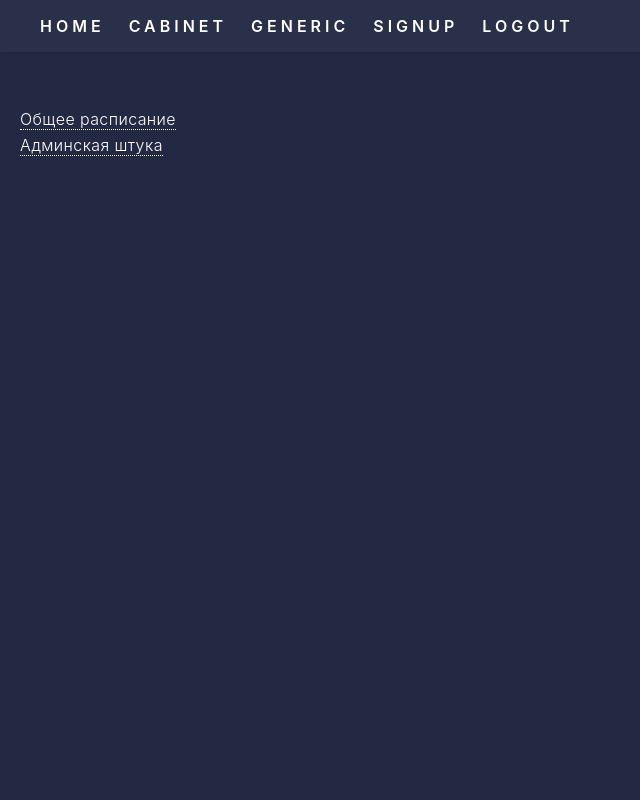
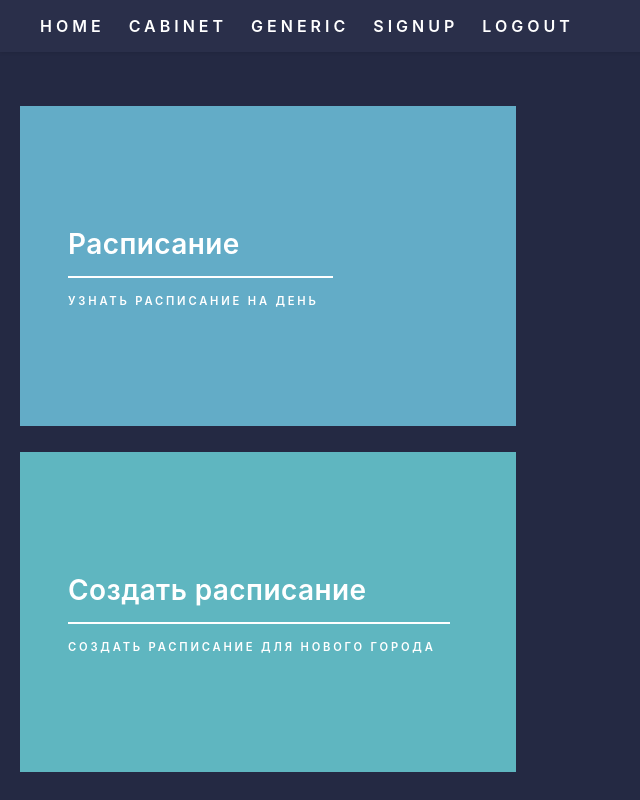
Before and after one commit to amosovaa/MCT, a React (Create React App) app in the folder front/: page /cabinet in a window 1280 px wide. Shown: the whole page, without its empty margins (0-640 px from the left). Built offline with nearby package versions, Linux system fonts and the light colour scheme.

Commit message:
main cabinet page

```diff
--- a/front/src/components/AdminCabinet/AdminCabinet.js
+++ b/front/src/components/AdminCabinet/AdminCabinet.js
@@ -1,9 +1,20 @@
-import React from 'react';
+import React, { useState } from 'react';
 
 function AdminCabinet(props) {
+  // const time = useRef();
+  const [input, setInput] = useState('');
+  const handleInput = (event) => {
+    setInput(event.target.value);
+  };
+
+  const buttonHandler = (event) => {
+    event.preventDefault();
+    console.log(input);
+  };
+
   return (
     <div>
-      <form>
+      <form onSubmit={buttonHandler}>
         <br />
         <br />
         <br />
@@ -23,7 +34,12 @@ function AdminCabinet(props) {
             <input type='date' placeholder='Дата приезда' />
           </label>
           <label>
-            <input type='time' placeholder='Время приезда' />
+            <input
+              onChange={handleInput}
+              value={input}
+              type='time'
+              placeholder='Время приезда'
+            />
           </label>
           <label>
             <input type='date' placeholder='Дата выезда' />
--- a/front/src/components/Cabinet/Cabinet.js
+++ b/front/src/components/Cabinet/Cabinet.js
@@ -16,9 +16,29 @@ function Cabinet(props) {
       <br />
       <br />
       <br />
-      <Link to='/cabinets/schedule'>Общее расписание</Link>
+      <Link to='/cabinets/schedule'>
+        <section id='one' className='tiles'>
+          <article style={{ cursor: 'pointer' }}>
+            <span className='image'></span>
+            <header className='major'>
+              <h3>Расписание</h3>
+              <p>Узнать расписание на день</p>
+            </header>
+          </article>
+        </section>
+      </Link>
       <br />
-      <Link to='/cabinets/admincabinet'>Админская штука</Link>
+      <Link to='/cabinets/admincabinet'>
+        <section id='one' className='tiles'>
+          <article style={{ backgroundColor: 'green', cursor: 'pointer' }}>
+            <span className='image'></span>
+            <header className='major'>
+              <h3>Создать расписание</h3>
+              <p>Создать расписание для нового города</p>
+            </header>
+          </article>
+        </section>
+      </Link>
     </div>
   );
 }
```
Also changed, not shown: 2 other files (tests, documents, lock files or other folders).
